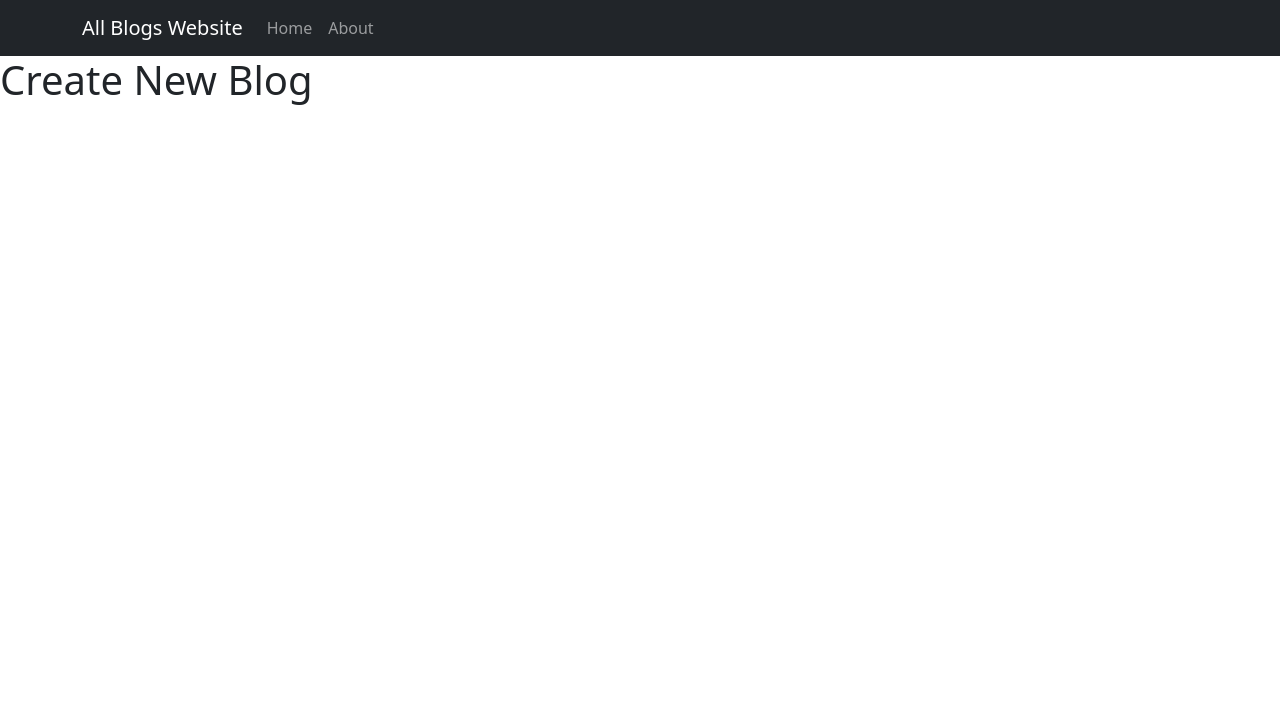
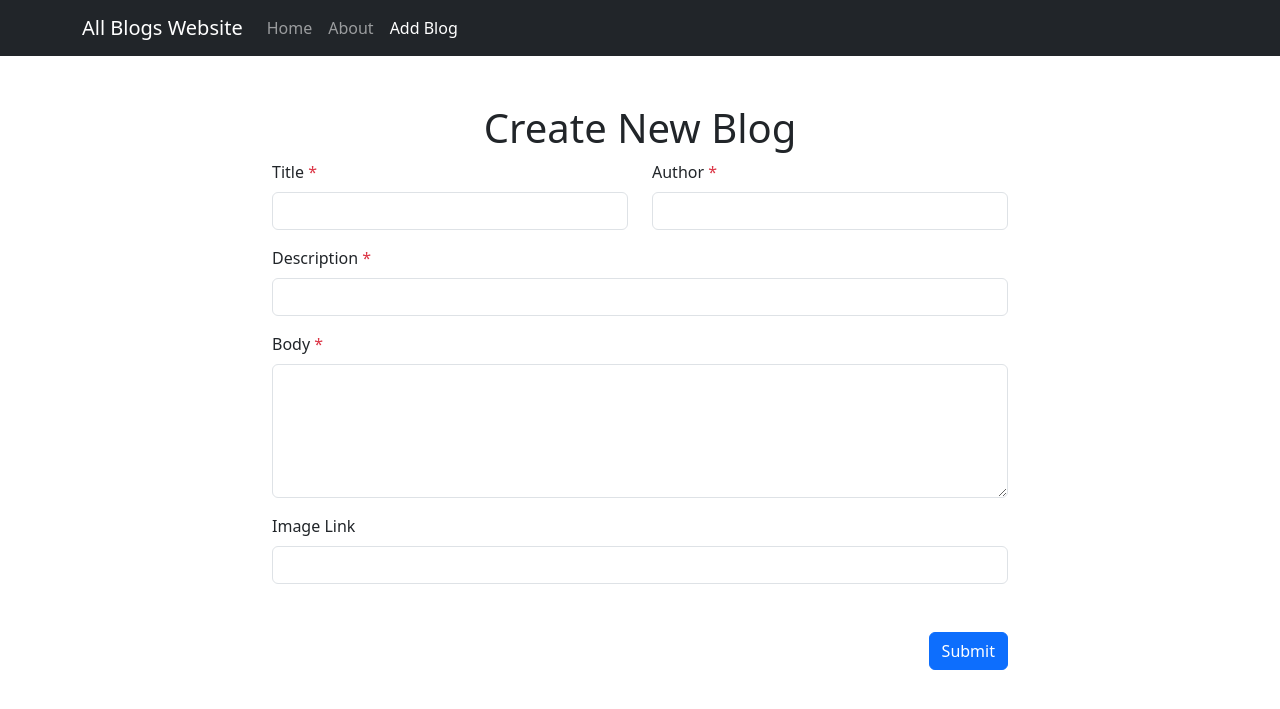
Before and after one commit to smicBJ/2024-Spring-Python-3, a FastAPI app: page /blogs/add in a window 1280 px wide. Shown: the top 709 px of the page. Run offline with FastAPI, Linux system fonts and the light colour scheme; parts of the project's set-up code (start-up, migrations or seed data) failed here and were passed over.

Commit message:
Started add blog page and route

```diff
--- a/Unit 6 - Serving HTML/routers/home.py
+++ b/Unit 6 - Serving HTML/routers/home.py
@@ -2,7 +2,7 @@ from fastapi import APIRouter, Request
 from fastapi.responses import HTMLResponse
 from fastapi.templating import Jinja2Templates
 
-from models.blog import Blogs
+from models.blog import Blogs, BlogForm
 
 router = APIRouter(prefix="", tags=["Home"])
 templates = Jinja2Templates(directory="templates")
@@ -24,6 +24,16 @@ async def get_blog_add(request: Request):
     })
 
 
+@router.post("/blogs/add", response_class=HTMLResponse)
+async def create_blog(request: Request):
+    form = BlogForm(request=request)
+    await form.create_form_data()
+
+    return templates.TemplateResponse("blog_add.html", {
+        "request": request
+    })
+
+
 @router.get("/blogs/{blog_id}", response_class=HTMLResponse)
 async def get_blog_by_id(request: Request, blog_id: str):
     blog = await Blogs.get(blog_id)
--- a/Unit 6 - Serving HTML/templates/blog_add.html
+++ b/Unit 6 - Serving HTML/templates/blog_add.html
@@ -2,5 +2,51 @@
 {% extends "layouts/app.html" %}
 {% block title %}All Blogs Website | Create New Blog{% endblock %}
 {% block content %}
-<h1>Create New Blog</h1>
+<div class="container my-5">
+  <h1 class="text-center">Create New Blog</h1>
+  <div class="row justify-content-md-center">
+    <div class="col-sm-12 col-md-10 col-lg-8">
+      <form action="/blogs/add" method="post">
+        <div class="row">
+          <div class="col-sm-12 col-md-6 mb-3">
+            <label for="title" class="form-label">
+              Title
+              <span class="text-danger">*</span>
+            </label>
+            <input type="text" class="form-control" id="title" required>
+          </div>
+          <div class="col-sm-12 col-md-6 mb-3">
+            <label for="author" class="form-label">
+              Author
+              <span class="text-danger">*</span>
+            </label>
+            <input type="text" class="form-control" id="author" required>
+          </div>
+        </div>
+        <div class="mb-3">
+          <label for="description" class="form-label">
+            Description
+            <span class="text-danger">*</span>
+          </label>
+          <input type="text" class="form-control" id="description" required>
+        </div>
+        <div class="mb-3">
+          <label for="body" class="form-label">
+            Body
+            <span class="text-danger">*</span>
+          </label>
+          <textarea class="form-control" id="body" rows="5" required></textarea>
+        </div>
+
+        <div class="mb-3">
+          <label for="link" class="form-label">Image Link</label>
+          <input type="text" class="form-control" id="link">
+        </div>
+        <div class="text-end mt-5">
+          <button type="submit" class="btn btn-primary">Submit</button>
+        </div>
+      </form>
+    </div>
+  </div>
+</div>
 {% endblock %}
--- a/Unit 6 - Serving HTML/templates/layouts/app.html
+++ b/Unit 6 - Serving HTML/templates/layouts/app.html
@@ -34,6 +34,14 @@
                 About
               </a>
             </li>
+            <li class="nav-item">
+              <a
+                class="nav-link {% if current_page == 'blog_add' %}active{% endif %}"
+                aria-current="page"
+                href="/blogs/add">
+                Add Blog
+              </a>
+            </li>
           </ul>
         </div>
       </div>
```
Also changed, not shown: Unit 6 - Serving HTML/models/blog.py (+12 -0 lines).
